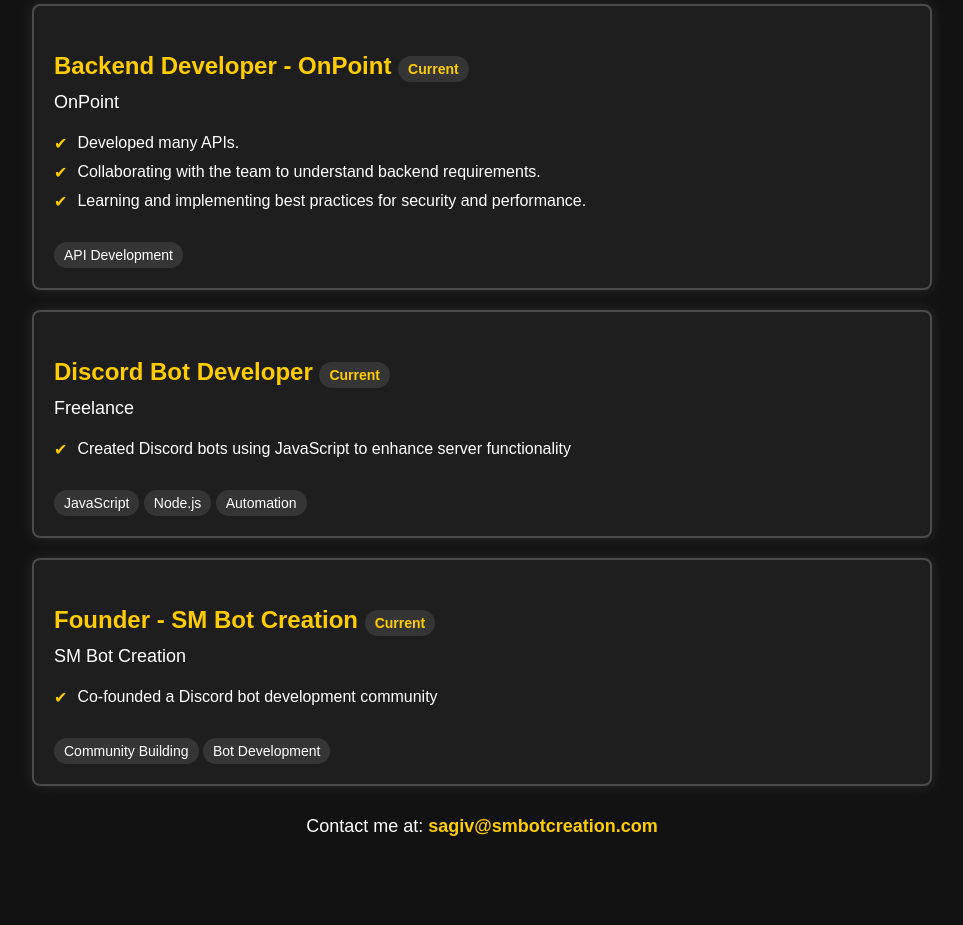
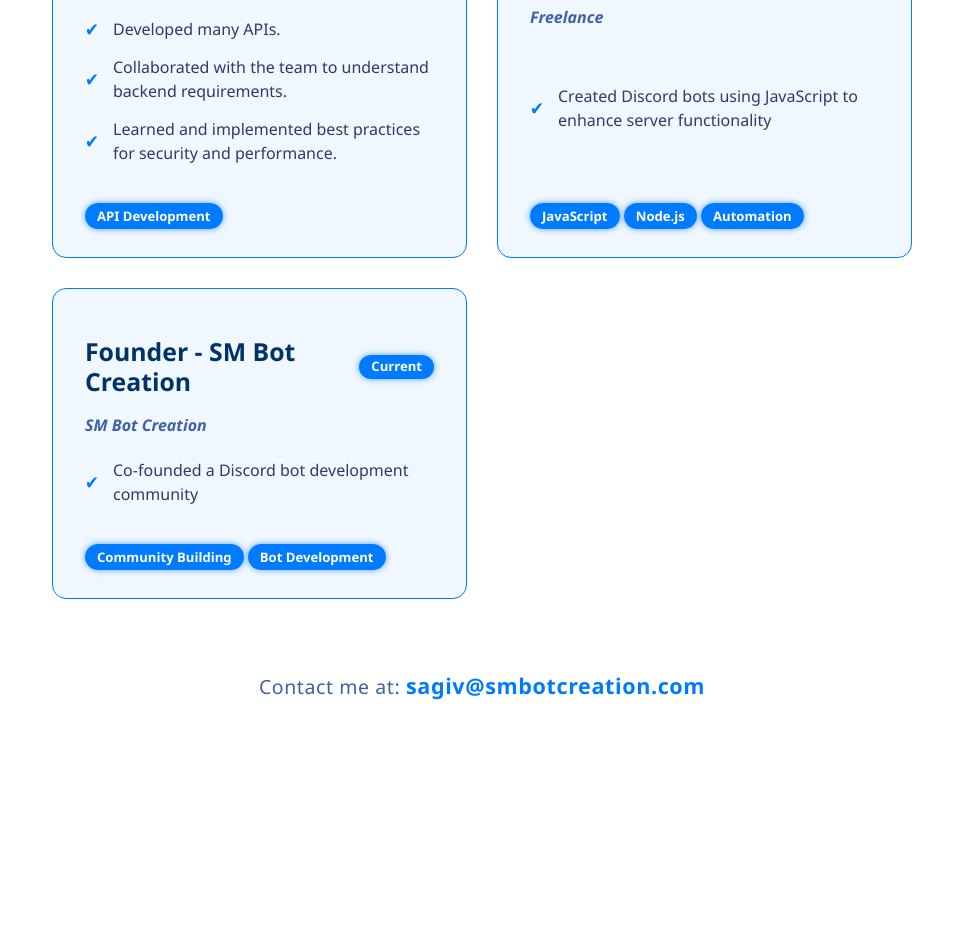
Before and after one commit to Schoollboy/Schoollboy, a plain HTML site: page index.html in a window 1280 px wide. Shown: the part 493-1418 px from the top of the page, without its empty margins (158-1121 px from the left). After the commit the page ends 1277 px from the top, so only its background shows below. Drawn offline with Linux system fonts and the light colour scheme.

Commit message:
Update index.html

```diff
--- a/index.html
+++ b/index.html
@@ -2,97 +2,202 @@
 <html lang="en">
   <head>
     <meta charset="UTF-8" />
-    <meta name="viewport" content="width=device-width, initial-scale=1.0" />
+    <meta name="viewport" content="width=device-width, initial-scale=1" />
     <title>Portfolio - Sagiv (School Boy)</title>
     <style>
+      /* Reset & base */
+      * {
+        box-sizing: border-box;
+      }
       body {
-        font-family: Arial, sans-serif;
+        font-family: "Segoe UI", Tahoma, Geneva, Verdana, sans-serif;
         margin: 0;
         padding: 0;
-        background-color: #121212;
-        text-align: center;
-        color: white;
+        background-color: #ffffff;
+        color: #1a2a6c; /* Dark blue text */
+        line-height: 1.6;
+      }
+      a {
+        color: #007bff; /* Bright blue */
+        text-decoration: none;
+        font-weight: 600;
+        transition: color 0.3s ease;
+      }
+      a:hover,
+      a:focus {
+        color: #0056b3;
+        text-decoration: underline;
       }
       .container {
         max-width: 900px;
-        margin: 50px auto;
-        padding: 20px;
+        margin: 60px auto 80px;
+        padding: 0 20px;
       }
+      h1 {
+        font-size: 3rem;
+        margin-bottom: 0.3em;
+        color: #0056b3; /* Strong blue */
+        letter-spacing: 1.5px;
+      }
+      p.intro {
+        font-size: 1.2rem;
+        max-width: 700px;
+        margin: 0 auto 50px;
+        color: #334080;
+        line-height: 1.8;
+      }
+
+      /* Experience cards container */
       .experience-container {
+        display: grid;
+        grid-template-columns: repeat(auto-fit, minmax(320px, 1fr));
+        gap: 30px;
+      }
+
+      /* Card styles */
+      .experience {
+        background: #f0f7ff; /* very light blue */
+        border: 1.5px solid #007bff;
+        border-radius: 14px;
+        padding: 28px 32px;
+        cursor: pointer;
+        transition: transform 0.3s ease, box-shadow 0.3s ease, border-color 0.3s ease;
         display: flex;
-        flex-wrap: wrap;
+        flex-direction: column;
         justify-content: space-between;
-        gap: 20px;
+        user-select: none;
       }
-      .experience {
-        flex: 1;
-        min-width: 400px;
-        padding: 20px;
-        background: #1e1e1e;
-        border: 2px solid rgba(255, 255, 255, 0.2);
-        border-radius: 8px;
-        box-shadow: 0 0 15px rgba(255, 255, 255, 0.1);
-        transition: transform 0.3s ease;
-        cursor: pointer;
-        text-align: left;
+      .experience:hover,
+      .experience:focus {
+        outline: none;
+        transform: scale(1.05);
+        border-color: #0056b3;
+        box-shadow: 0 4px 15px rgba(0, 123, 255, 0.3);
+        background: #e2efff;
       }
-      .experience:hover {
-        transform: scale(1.05);
+      .experience:active {
+        transform: scale(0.98);
       }
+
+      /* Titles */
       .experience h2 {
-        color: #ffcc00;
-        margin-bottom: 10px;
+        color: #003366; /* Dark navy blue */
+        font-weight: 700;
+        margin-bottom: 16px;
+        font-size: 1.55rem;
+        line-height: 1.2;
+        display: flex;
+        align-items: center;
+        gap: 10px;
       }
-      .experience p {
-        font-size: 18px;
-        margin: 10px 0;
+      .badge {
+        background: #007bff;
+        color: #ffffff;
+        font-weight: 700;
+        font-size: 0.82rem;
+        padding: 4px 12px;
+        border-radius: 20px;
+        user-select: none;
+        box-shadow: 0 0 6px #007bffaa;
+        flex-shrink: 0;
+        transition: background-color 0.3s ease;
       }
-      .experience ul {
+      .badge:hover {
+        background-color: #0056b3;
+        box-shadow: 0 0 10px #0056b3cc;
+      }
+
+      /* Company name */
+      .company {
+        font-style: italic;
+        color: #4061a5;
+        margin-bottom: 20px;
+        font-weight: 600;
+      }
+
+      /* Description list */
+      ul {
         list-style: none;
         padding: 0;
+        margin: 0 0 24px 0;
       }
-      .experience ul li {
-        font-size: 16px;
-        padding: 5px 0;
-        display: flex;
-        align-items: center;
+      ul li {
+        position: relative;
+        padding-left: 28px;
+        font-size: 1rem;
+        margin-bottom: 14px;
+        color: #2e3b66;
+        line-height: 1.5;
+        transition: color 0.3s ease;
       }
-      .experience ul li::before {
+      ul li::before {
         content: "✔";
-        color: #ffcc00;
-        margin-right: 10px;
+        position: absolute;
+        left: 0;
+        top: 50%;
+        transform: translateY(-50%);
+        color: #007bff;
+        font-weight: bold;
+        font-size: 1.15rem;
       }
-      .badge {
-        display: inline-block;
-        background: rgba(255, 255, 255, 0.1);
-        padding: 5px 10px;
-        border-radius: 15px;
-        font-size: 14px;
-        margin-top: 10px;
+      ul li:hover {
+        color: #0056b3;
       }
+
+      /* Contact section */
       .contact {
-        margin-top: 30px;
-        font-size: 18px;
+        margin-top: 70px;
+        font-size: 1.22rem;
+        color: #4061a5;
+        letter-spacing: 0.03em;
+        text-align: center;
       }
       .contact a {
-        color: #ffcc00;
-        text-decoration: none;
-        font-weight: bold;
+        font-size: 1.35rem;
+        font-weight: 700;
       }
-      .contact a:hover {
-        text-decoration: underline;
+
+      /* Accessibility - allow keyboard focus for cards */
+      .experience:focus {
+        outline: 3px solid #007bff;
+        outline-offset: 4px;
+      }
+
+      @media (max-width: 500px) {
+        h1 {
+          font-size: 2.4rem;
+        }
+        .experience {
+          padding: 22px 25px;
+        }
+        ul li {
+          font-size: 0.97rem;
+        }
       }
     </style>
     <script>
       function redirect(url) {
-        window.open(url, "_blank");
+        window.open(url, "_blank", "noopener");
       }
+      // Make cards accessible by keyboard
+      document.addEventListener("DOMContentLoaded", () => {
+        const cards = document.querySelectorAll(".experience[onclick]");
+        cards.forEach((card) => {
+          card.setAttribute("tabindex", "0");
+          card.addEventListener("keydown", (e) => {
+            if (e.key === "Enter" || e.key === " ") {
+              e.preventDefault();
+              card.click();
+            }
+          });
+        });
+      });
     </script>
   </head>
   <body>
     <div class="container">
       <h1>Sagiv (School Boy)</h1>
-      <p>
+      <p class="intro">
         Hello, my name is Sagiv. I've been working with JavaScript and Node.js
         for over 2 years, focusing on building scalable, high-performance web
         apps and highly customizable bots. I enjoy tackling complex challenges
@@ -102,73 +207,65 @@
       <div class="experience-container">
         <div
           class="experience"
-          onclick="redirect('https://discord.gg/nP7bcjHpV4')"
-        >
-          <h2>Head Developer - WSBooking <span class="badge">Current</span></h2>
-          <p>WSBooking</p>
-          <ul>
-            <li>Led the development of the booking platform architecture</li>
-            <li>Managed a team of developers to meet project deadlines</li>
-          </ul>
-          <span class="badge">Leadership</span>
-          <span class="badge">Architecture</span>
-          <span class="badge">Team Management</span>
-        </div>
-
-        <div
-          class="experience"
           onclick="redirect('https://discord.gg/onpoint-562017478289653763')"
+          role="button"
+          aria-label="Backend Developer at OnPoint, click to join Discord"
         >
           <h2>
             Backend Developer - OnPoint <span class="badge">Current</span>
           </h2>
-          <p>OnPoint</p>
+          <div class="company">OnPoint</div>
           <ul>
             <li>Developed many APIs.</li>
-            <li>
-              Collaborating with the team to understand backend requirements.
-            </li>
-            <li>
-              Learning and implementing best practices for security and
-              performance.
-            </li>
+            <li>Collaborated with the team to understand backend requirements.</li>
+            <li>Learned and implemented best practices for security and performance.</li>
           </ul>
-
-          <span class="badge">API Development</span>
+          <div>
+            <span class="badge">API Development</span>
+          </div>
         </div>
 
-        <div class="experience">
-          <h2>Discord Bot Developer <span class="badge">Current</span></h2>
-          <p>Freelance</p>
+        <div class="experience" role="article" aria-label="Freelance Discord Bot Developer">
+          <h2>
+            Discord Bot Developer <span class="badge">Current</span>
+          </h2>
+          <div class="company">Freelance</div>
           <ul>
-            <li>
-              Created Discord bots using JavaScript to enhance server
-              functionality
-            </li>
+            <li>Created Discord bots using JavaScript to enhance server functionality</li>
           </ul>
-          <span class="badge">JavaScript</span>
-          <span class="badge">Node.js</span>
-          <span class="badge">Automation</span>
+          <div>
+            <span class="badge">JavaScript</span>
+            <span class="badge">Node.js</span>
+            <span class="badge">Automation</span>
+          </div>
         </div>
 
         <div
           class="experience"
           onclick="redirect('https://discord.gg/66sDsCUAjc')"
+          role="button"
+          aria-label="Founder of SM Bot Creation, click to join Discord"
         >
-          <h2>Founder - SM Bot Creation <span class="badge">Current</span></h2>
-          <p>SM Bot Creation</p>
+          <h2>
+            Founder - SM Bot Creation <span class="badge">Current</span>
+          </h2>
+          <div class="company">SM Bot Creation</div>
           <ul>
             <li>Co-founded a Discord bot development community</li>
           </ul>
-          <span class="badge">Community Building</span>
-          <span class="badge">Bot Development</span>
+          <div>
+            <span class="badge">Community Building</span>
+            <span class="badge">Bot Development</span>
+          </div>
         </div>
       </div>
 
-      <div class="contact">
+      <div class="contact" aria-label="Contact information">
         <p>
           Contact me at:
-          <a href="mailto:sagiv@smbotcreation.com">sagiv@smbotcreation.com</a>
+          <a href="mailto:sagiv@smbotcreation.com" target="_blank" rel="noopener"
+            >sagiv@smbotcreation.com</a
+          >
         </p>
       </div>
     </div>
```
